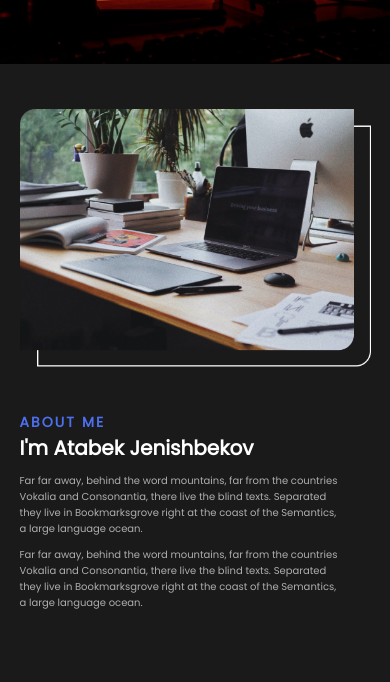
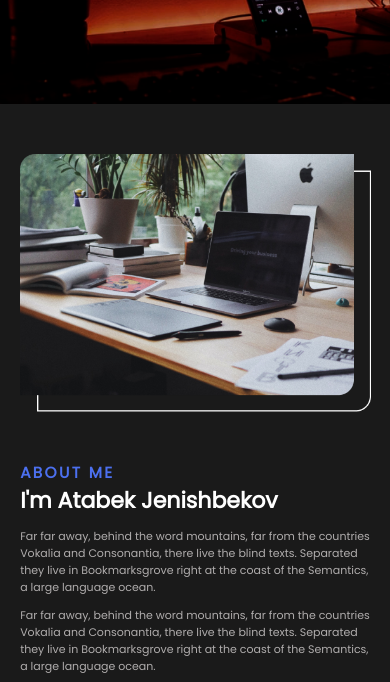
Before and after one commit to hardWorker57/Portfolio-Web-site, a plain HTML site: page index.html in a window 390 px wide. Shown: the part 336-1018 px from the top of the page. Drawn offline with Linux system fonts and the light colour scheme.

Commit message:
relize__portfolio

```diff
--- a/style.scss
+++ b/style.scss
@@ -57,15 +57,21 @@ header {
     body {
         font-size: 16px;
     }
+    .about_left {
+        margin-inline: auto;
+    }
+    .about_right {
+        margin-inline: auto;
+    }
 }
 @media screen and (max-width: 905px) {
     body {
-        font-size: 13px;
+        font-size: 14px;
     }
 }
 @media screen and (max-width: 768px) {
     body {
-        font-size: 10px;
+        font-size: 11px;
     }
     .container {
         max-width: 90%;
@@ -269,7 +275,6 @@ section {
     margin-top: 4.5em;
     align-items: center;
     flex-wrap: wrap;
-    width: 100%;
 }
 .title {
     color: $title_color;
```
Also changed, not shown: style.css, 1 other file.
